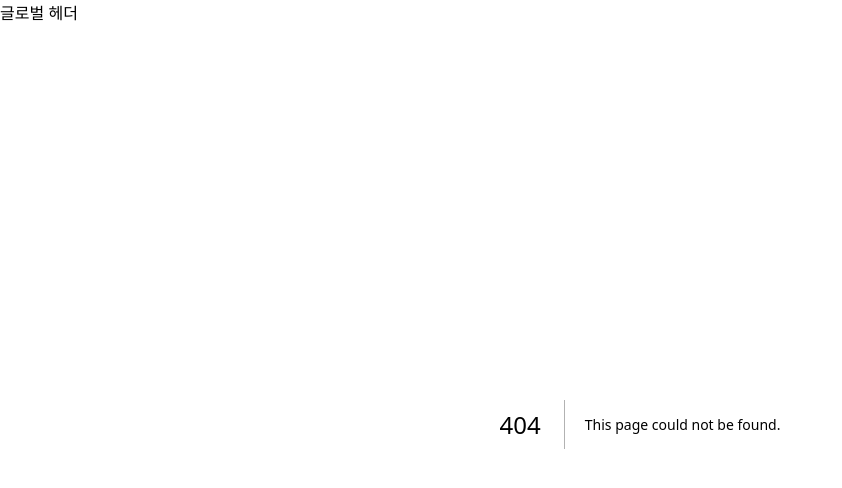
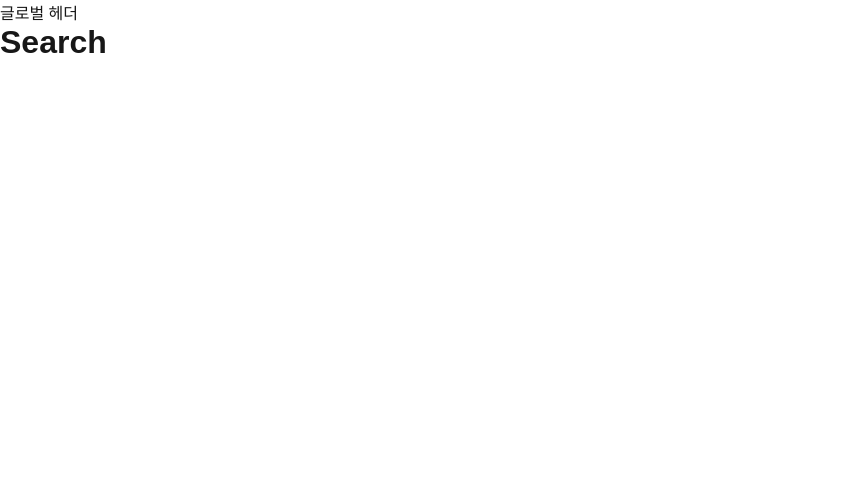
Before and after one commit to soom4478/next.js-self-study, a Next.js app: page /search in a window 1280 px wide. Before the commit this address had no page. Shown: the top 488 px of the page, without its empty margins (0-842 px from the left). Built offline with nearby package versions, Linux system fonts and the light colour scheme.

Commit message:
[2.2] QueryString

```diff
--- /dev/null
+++ b/src/pages/search/index.tsx
@@ -0,0 +1,9 @@
+import { useRouter } from "next/router"
+
+export default function Page() {
+    const router = useRouter();
+
+    const { q } = router.query;
+
+    return <h1>Search {q}</h1>
+}
```
